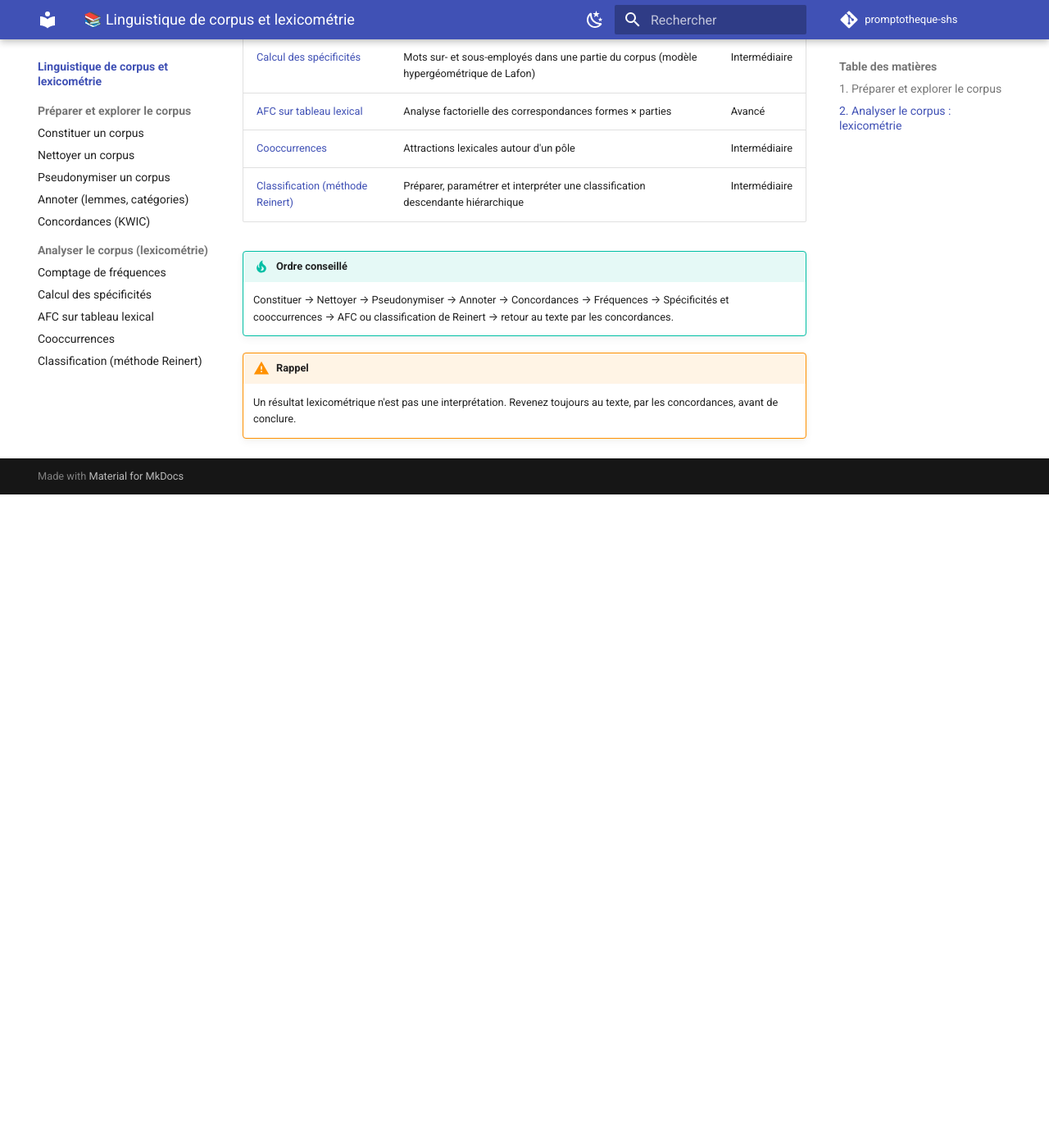
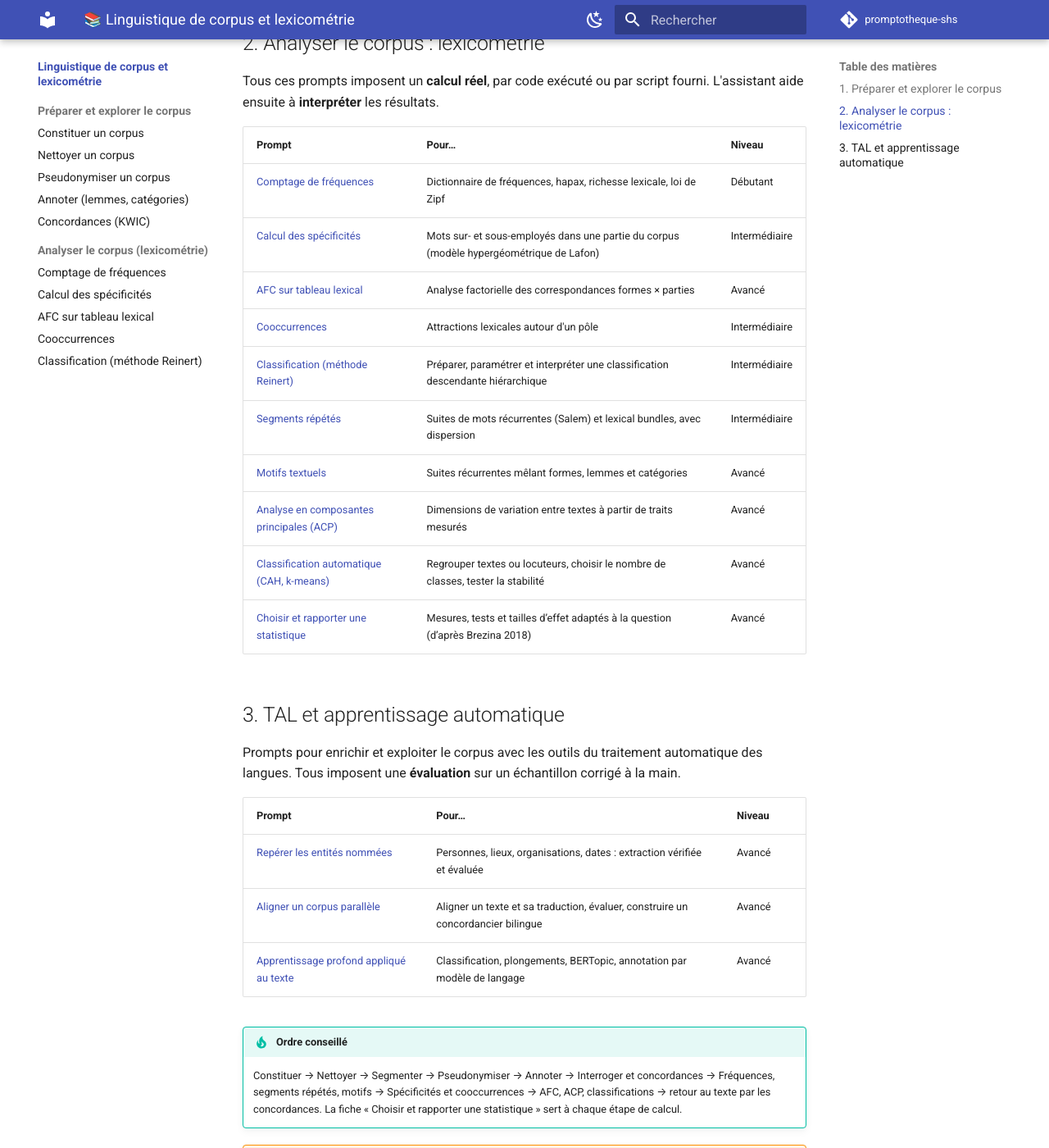
Before and after one commit to amanylili/promptotheque-shs, an MkDocs documentation site: the page built from docs/linguistique-de-corpus/index.md, in a window 1280 px wide and 1400 px high, scrolled down 969 px. Shown: the whole window at 82% size. Built offline with MkDocs 1.6.1 and Material for MkDocs 9.7.7, drawn with Linux system fonts in a browser that asks for light colours; comment, search, counter and statistics services are not loaded; before the commit the page ends 1572 px from its top, so only the background shows below that; some of the changed text lies outside the part shown.

Commit message:
Page de rubrique : ajoute les nouvelles fiches et la partie TAL et apprentissage automatique

```diff
--- a/docs/linguistique-de-corpus/index.md
+++ b/docs/linguistique-de-corpus/index.md
@@ -15,6 +15,9 @@ Prompts pour tout le travail sur corpus, de sa constitution jusqu'à son analyse
 | [Pseudonymiser un corpus](pseudonymisation-corpus.md) | Remplacer noms, lieux, institutions par des codes cohérents, avec table de correspondance | Débutant |
 | [Annoter (lemmes, catégories)](annotation-morphosyntaxique.md) | Lemmatiser et étiqueter morphosyntaxiquement, puis évaluer l'annotation | Intermédiaire |
 | [Concordances (KWIC)](concordances-kwic.md) | Extraire et analyser les contextes d'un mot ou d'un motif | Débutant |
+| [Segmenter un corpus](segmentation.md) | Définir et évaluer le découpage en mots, phrases, énoncés, tours de parole ou parties | Intermédiaire |
+| [Construire un concordancier](concordancier.md) | Programmer un concordancier KWIC sur mesure, testé, avec tri et export | Avancé |
+| [Interroger un corpus : CQL et SQL](requetes-cql-sql.md) | Traduire une question en requête structurée et mesurer son bruit et son silence | Avancé |
 
 ## 2. Analyser le corpus : lexicométrie
 
@@ -27,9 +30,24 @@ Tous ces prompts imposent un **calcul réel**, par code exécuté ou par script
 | [AFC sur tableau lexical](../lexicometrie/afc-tableau-lexical.md) | Analyse factorielle des correspondances formes × parties | Avancé |
 | [Cooccurrences](../lexicometrie/cooccurrences.md) | Attractions lexicales autour d'un pôle | Intermédiaire |
 | [Classification (méthode Reinert)](../lexicometrie/classification-reinert.md) | Préparer, paramétrer et interpréter une classification descendante hiérarchique | Intermédiaire |
+| [Segments répétés](../lexicometrie/segments-repetes.md) | Suites de mots récurrentes (Salem) et lexical bundles, avec dispersion | Intermédiaire |
+| [Motifs textuels](../lexicometrie/motifs-textuels.md) | Suites récurrentes mêlant formes, lemmes et catégories | Avancé |
+| [Analyse en composantes principales (ACP)](../lexicometrie/acp.md) | Dimensions de variation entre textes à partir de traits mesurés | Avancé |
+| [Classification automatique (CAH, k-means)](../lexicometrie/classification-automatique.md) | Regrouper textes ou locuteurs, choisir le nombre de classes, tester la stabilité | Avancé |
+| [Choisir et rapporter une statistique](../lexicometrie/statistiques-corpus.md) | Mesures, tests et tailles d’effet adaptés à la question (d’après Brezina 2018) | Avancé |
+
+## 3. TAL et apprentissage automatique
+
+Prompts pour enrichir et exploiter le corpus avec les outils du traitement automatique des langues. Tous imposent une **évaluation** sur un échantillon corrigé à la main.
+
+| Prompt | Pour… | Niveau |
+|---|---|---|
+| [Repérer les entités nommées](entites-nommees.md) | Personnes, lieux, organisations, dates : extraction vérifiée et évaluée | Avancé |
+| [Aligner un corpus parallèle](alignement.md) | Aligner un texte et sa traduction, évaluer, construire un concordancier bilingue | Avancé |
+| [Apprentissage profond appliqué au texte](apprentissage-profond.md) | Classification, plongements, BERTopic, annotation par modèle de langage | Avancé |
 
 !!! tip "Ordre conseillé"
-    Constituer → Nettoyer → Pseudonymiser → Annoter → Concordances → Fréquences → Spécificités et cooccurrences → AFC ou classification de Reinert → retour au texte par les concordances.
+    Constituer → Nettoyer → Segmenter → Pseudonymiser → Annoter → Interroger et concordances → Fréquences, segments répétés, motifs → Spécificités et cooccurrences → AFC, ACP, classifications → retour au texte par les concordances. La fiche « Choisir et rapporter une statistique » sert à chaque étape de calcul.
 
 !!! warning "Rappel"
     Un résultat lexicométrique n'est pas une interprétation. Revenez toujours au texte, par les concordances, avant de conclure.
```
